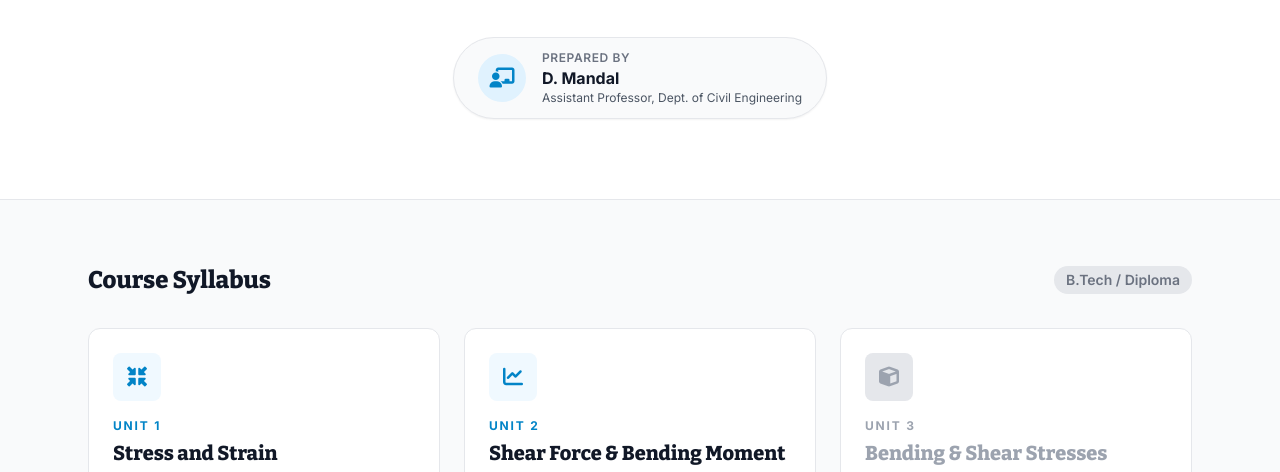
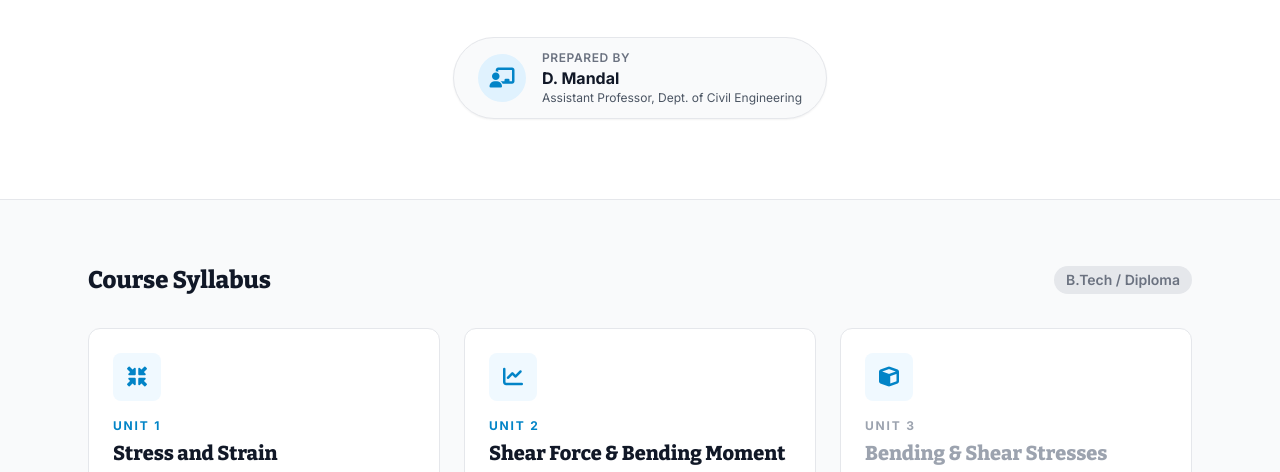
Before and after one commit to mdaipayan/Strength-of-Material, a plain HTML site: page index.html in a window 1280 px wide. Shown: the part 302-774 px from the top of the page. Drawn offline with nearby package versions, Linux system fonts and the light colour scheme.

Commit message:
Update index.html

```diff
--- a/index.html
+++ b/index.html
@@ -130,7 +130,7 @@
 
                 <!-- Unit 3 Card (Placeholder) -->
                 <a href="unit-3.html" class="unit-card bg-white rounded-xl p-6 flex flex-col h-full cursor-pointer group">
-                    <div class="w-12 h-12 rounded-lg bg-gray-200 text-gray-400 flex items-center justify-center mb-4">
+                     <div class="w-12 h-12 rounded-lg bg-brand-50 text-brand-600 flex items-center justify-center mb-4 group-hover:bg-brand-500 group-hover:text-white transition-colors">
                         <i class="fas fa-cube text-xl"></i>
                     </div>
                     <p class="eyebrow mb-1 text-gray-400">Unit 3</p>
```
